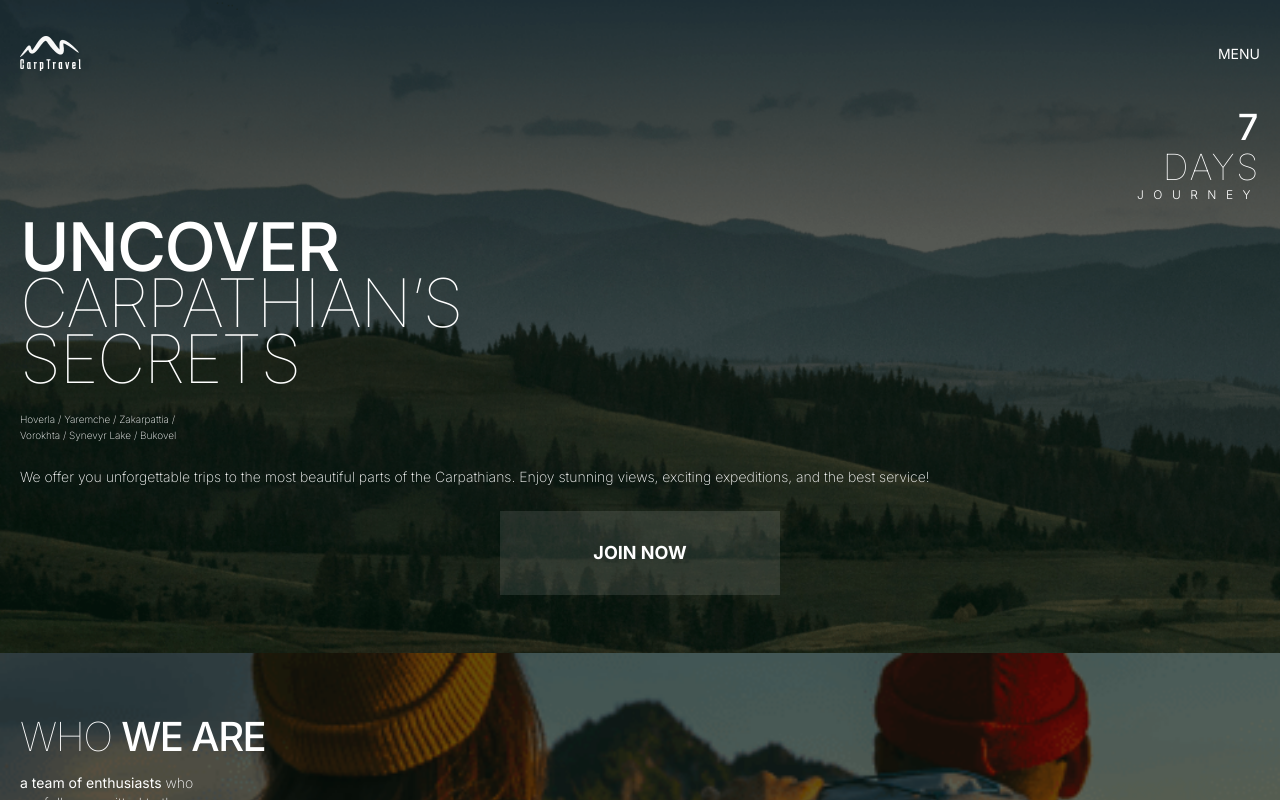
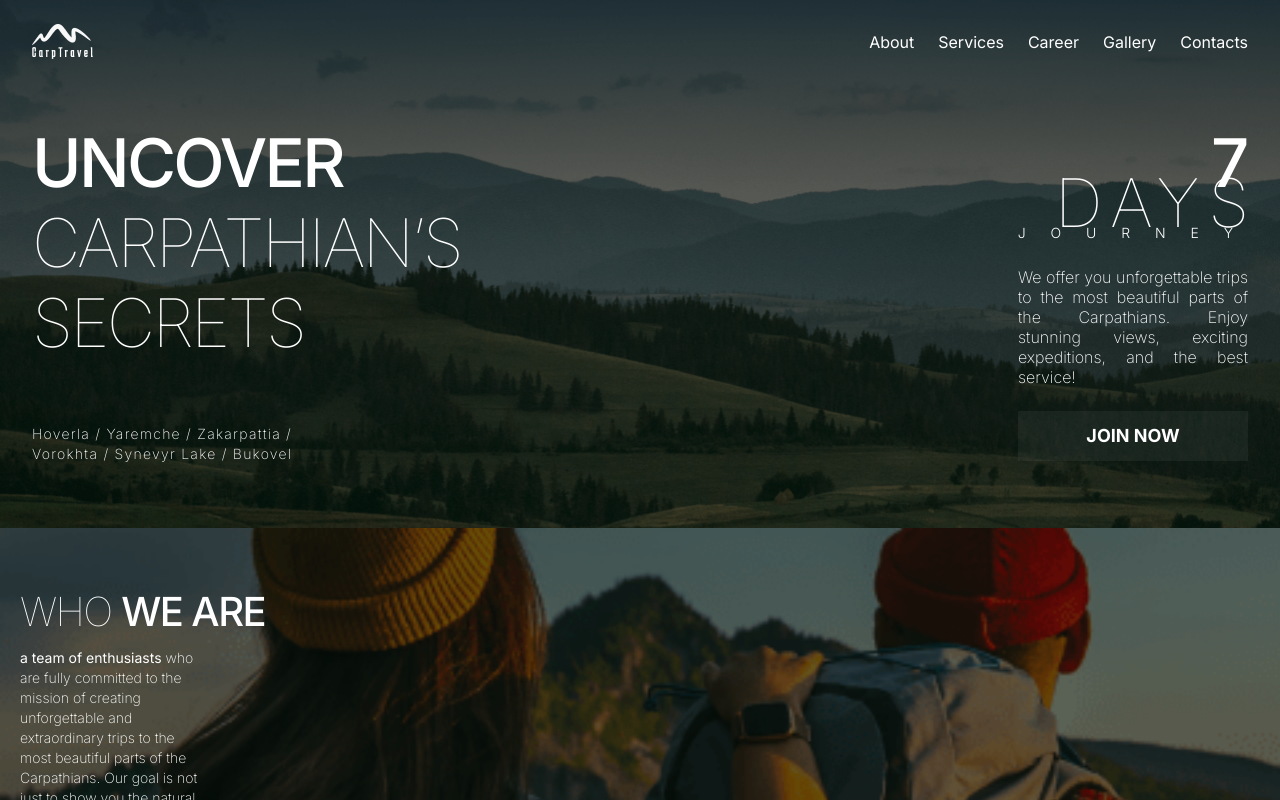
Before and after one commit to Olena-Rudnieva/next-js-carptravel, a Next.js app: page / in a window 1280 px wide. Shown: the top 800 px of the page. Built offline with nearby package versions, Linux system fonts and the light colour scheme.

Commit message:
Add tablet main page style

```diff
--- a/app/components/AppBar.js
+++ b/app/components/AppBar.js
@@ -3,20 +3,25 @@ import Logo from '../../public/logo.png';
 
 export default function AppBar() {
   return (
-    <header className="flex justify-between items-center pb-9 ">
+    <header className="pb-9 md:pb-16">
+      <nav class="flex justify-between items-center ">
         <div>
-        {/* <Image src="" alt="" /> */}
-        {/* <Image alt="Logo" width="59" /> */}
-        {/* <p className="font-[Karantina] text-white">CarpTravel</p> */}
           <Image src={Logo} width={61} height={33} alt="Logo" />
         </div>
-
         <button
           type="button"
-        className="text-[14px] font-normal tracking-[1,4px] uppercase text-white"
+          class="md:hidden text-[14px] font-normal tracking-[1,4px] uppercase text-white"
         >
           MENU
         </button>
+        <ul className="hidden md:flex gap-6 text-white">
+          <li>About</li>
+          <li>Services</li>
+          <li>Career</li>
+          <li>Gallery</li>
+          <li>Contacts</li>
+        </ul>
+      </nav>
     </header>
   );
 }
--- a/app/components/Gallery.js
+++ b/app/components/Gallery.js
@@ -9,9 +9,28 @@ export default function Gallery() {
       <h2 className="text-[40px] font-thin leading-[56px] tracking-[-1.6px] uppercase mb-6">
         OUR <span className="font-medium">GALLERY</span>
       </h2>
-      <Image src={img1} width={280} height={187} alt="Photo" className="mb-6" />
-      <Image src={img2} width={280} height={187} alt="Photo" className="mb-6" />
-      <Image src={img3} width={280} height={187} alt="Photo" />
+
+      <Image
+        src={img1}
+        width={280}
+        height={187}
+        alt="Photo"
+        className="mb-6 ml-auto mr-auto"
+      />
+      <Image
+        src={img2}
+        width={280}
+        height={187}
+        alt="Photo"
+        className="mb-6 ml-auto mr-auto"
+      />
+      <Image
+        src={img3}
+        width={280}
+        height={187}
+        alt="Photo"
+        className="ml-auto mr-auto"
+      />
     </section>
   );
 }
--- a/app/components/Hero.js
+++ b/app/components/Hero.js
@@ -1,26 +1,30 @@
 export default function Hero() {
   return (
-    <div className="relative">
-      <h2 className="absolute top-0 right-0 flex flex-wrap justify-end w-[118px] text-4xl font-thin tracking-[1.665px] text-white">
-        <span className="font-medium text-white">7</span>DAYS
-        <span className="text-xs font-light tracking-[9.48px] uppercase text-white ">
+    <div className="relative md:flex">
+      <div>
+        <h2 className="absolute top-[20px] right-[-10px] flex flex-wrap justify-end w-[118px] md:w-[247px] h-[52px] md:h-[88px] text-4xl md:text-[67px] font-thin tracking-[1.665px] md:tracking-[8.71px]  text-white">
+          <span className="font-medium text-white tracking-0">7</span>
+          DAYS
+          <span className="text-xs md:text-sm font-light tracking-[9.48px] md:tracking-[24.9px] uppercase text-white ">
             journey
           </span>
         </h2>
 
-      <h1 className="text-[40px] md:text-[67px] md:w-[426px] text-white font-thin leading-[56px] tracking-[-1.6px] uppercase pt-28 mb-6">
+        <h1 className="text-[40px] md:text-[67px] md:w-[426px] md:h-[243px] text-white font-thin leading-[56px] md:leading-[80px] tracking-[-1.6px] md:tracking-[-2.68px] uppercase pt-28 md:pt-0 mb-6 md:mb-[58px]">
           <span className="font-medium">Uncover </span>Carpathian’s Secrets
         </h1>
-      <p className="text-white w-[157px] text-[10px] font-extralight leading-4 mb-6">
+        <p className="text-white w-[157px] md:w-[263px] text-[10px] md:text-sm font-extralight leading-4 mb-6 md:mb-0 md:tracking-[1.26px]">
           Hoverla / Yaremche / Zakarpattia / Vorokhta / Synevyr Lake / Bukovel
         </p>
+      </div>
 
-      <p className="text-white text-sm font-extralight leading-5 mb-6">
+      <div className="md:pt-[144px] flex flex-col justify-start text-justify ml-auto">
+        <p className="text-white text-sm md:text-[16px] font-extralight leading-[20px] mb-6 md:mb:7 md:w-[230px] md:h-[120px]">
           We offer you unforgettable trips to the most beautiful parts of the
           Carpathians. Enjoy stunning views, exciting expeditions, and the best
           service!
         </p>
-      <div className="flex justify-center items-center bg-white bg-opacity-10 px-[64px] py-[18px] w-[280px] mx-auto">
+        <div className="flex justify-center items-center bg-white bg-opacity-10 md:bg-white md:bg-opacity-5 px-[64px] py-[18px] md:py-[14px] w-[280px] md:w-[230px] md:h-[50px] ">
           <button
             type="button"
             className="text-white text-lg font-bold leading-[48px]"
@@ -29,5 +33,6 @@ export default function Hero() {
           </button>
         </div>
       </div>
+    </div>
   );
 }
--- a/app/components/MainPage.js
+++ b/app/components/MainPage.js
@@ -3,7 +3,7 @@ import Hero from './Hero';
 
 export default function MainPage() {
   return (
-    <div className="px-5 pt-9 pb-[58px] bg-main bg-cover">
+    <div className="px-5 md:px-8 pt-9 md:pt-6 pb-[58px] md:pb-16 bg-main bg-cover bg-no-repeat md:bg-center ">
       <AppBar />
       <Hero />
     </div>
```
Lines whose indentation alone changed are shown as unchanged.
